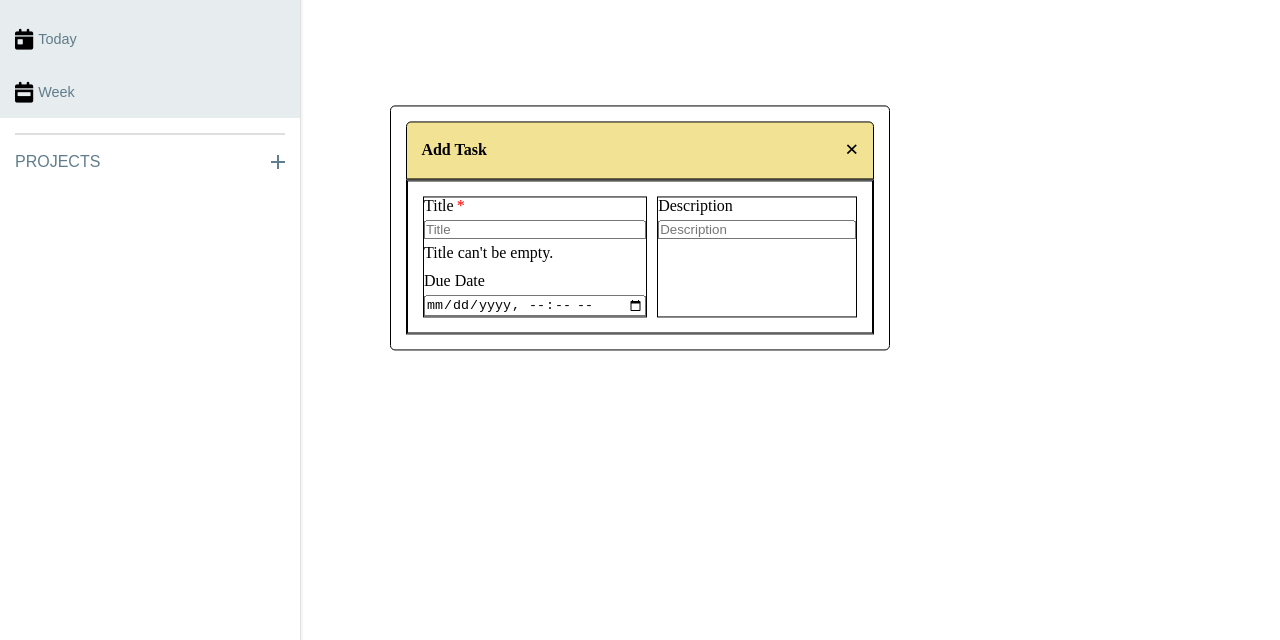
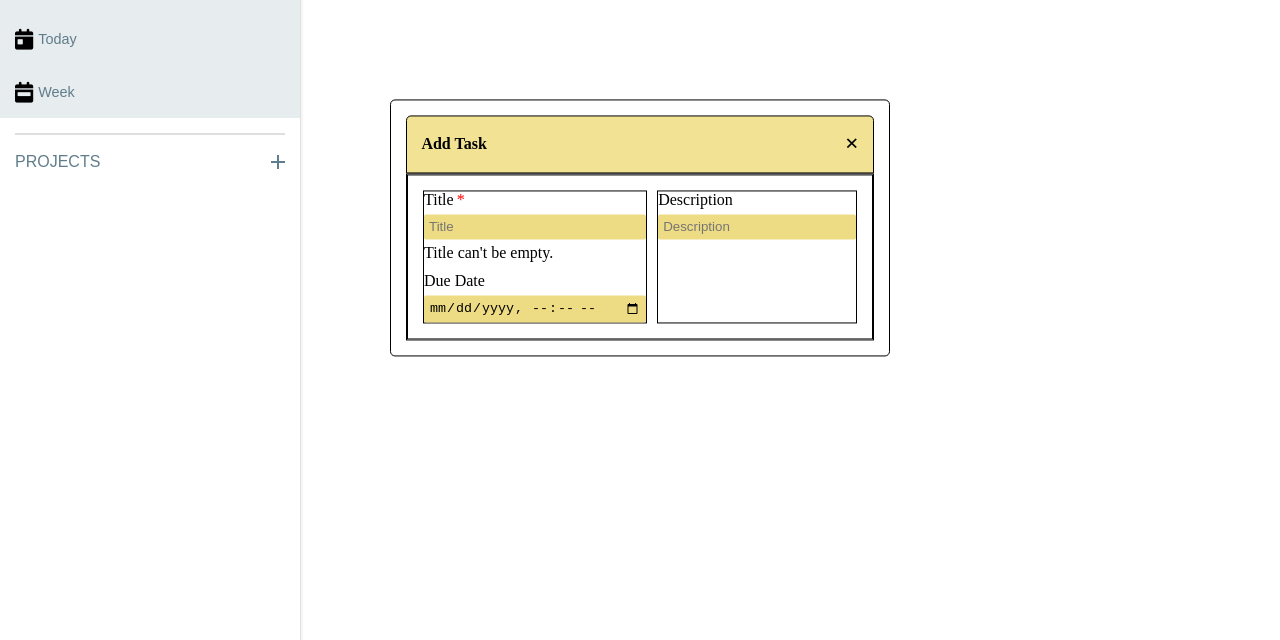
Before and after one commit to Rique2x/Todo-List, a website built with webpack: page dist/index.html in a window 1280 px wide. Shown: the part 172-812 px from the top of the page. Built offline with nearby package versions, Linux system fonts and the light colour scheme.

Commit message:
styled the modal-form input & select (scss)

```diff
--- a/src/sass/_modal.scss
+++ b/src/sass/_modal.scss
@@ -105,3 +105,12 @@
 	margin-left: 3px;
 	color: red;
 }
+
+.modal-form input,
+.modal-form select {
+	outline: none;
+	border: none;
+	background-color: #eedc84;
+	padding: 5px;
+	border-radius: 2px;
+}
```
Also changed, not shown: dist/styles/main.css, dist/styles/main.min.css, 2 other files.
